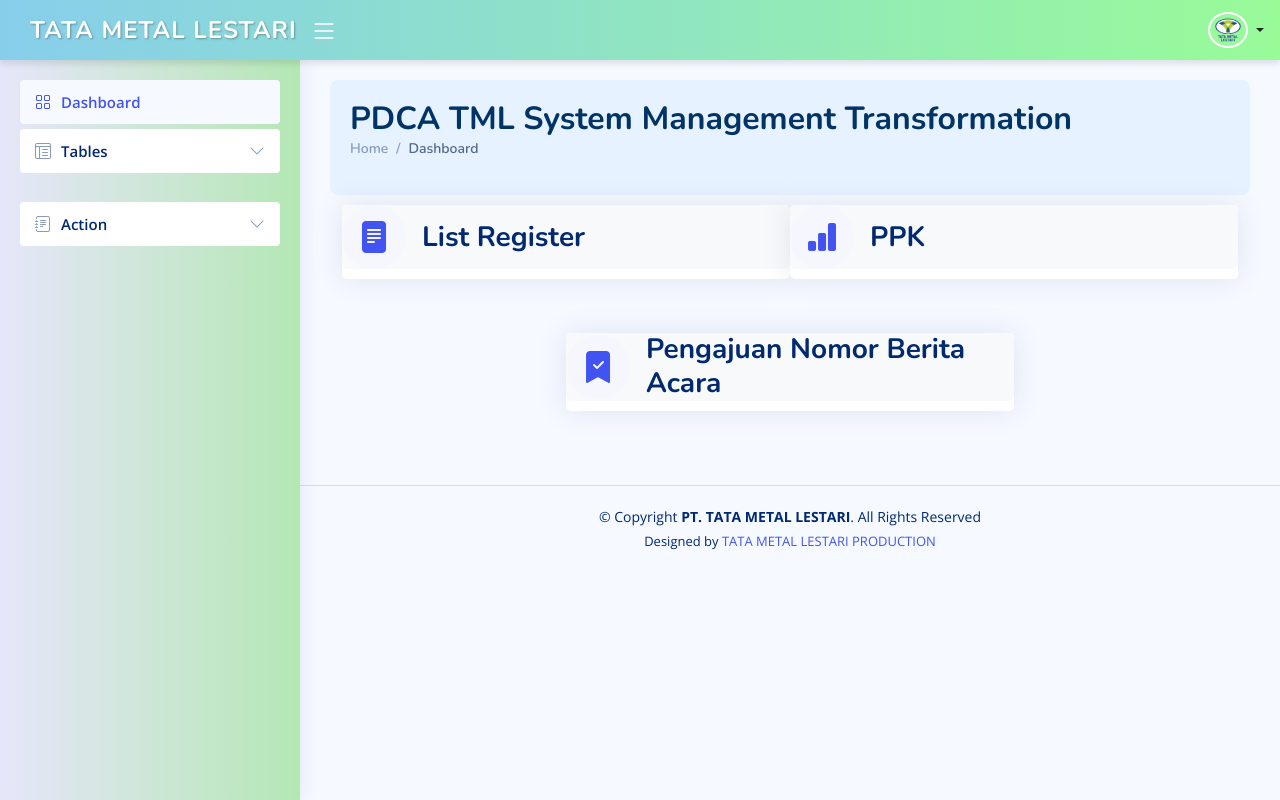
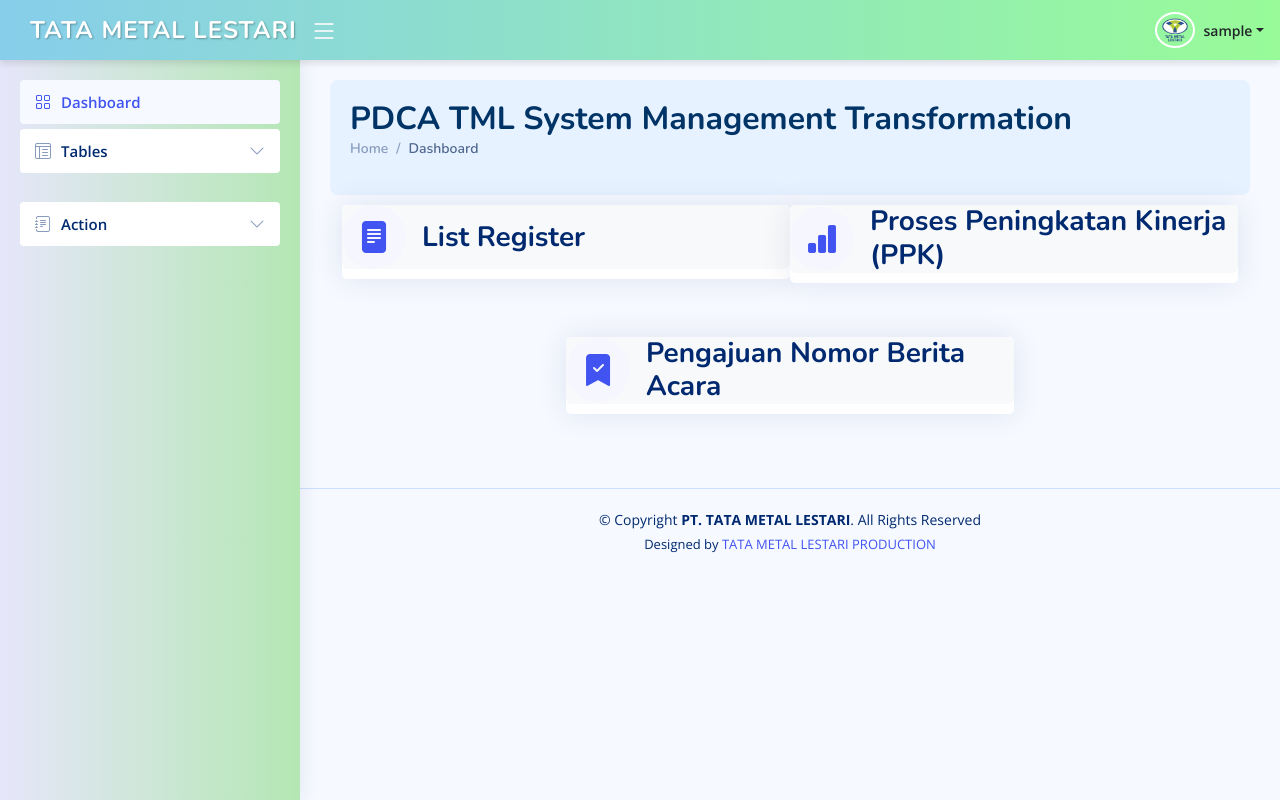
Before and after one commit to RFRIMANDA/PDCAMETALNEW, a Laravel app: page /home in a window 1280 px wide. Run offline with Laravel 9, Linux system fonts and the light colour scheme; the visitor is signed in with stand-in values (Sample User, id 1); some libraries are stand-ins or nearby versions.

Commit message:
first commit

```diff
--- a/resources/views/home.blade.php
+++ b/resources/views/home.blade.php
@@ -34,7 +34,7 @@
                                     <i class="bi bi-bar-chart-fill"></i>
                                 </div>
                                 <div class="ps-3">
-                                    <h6>PPK</h6>
+                                    <h6>Proses Peningkatan Kinerja (PPK)</h6>
                                 </div>
                             </div>
                         </button>
```
